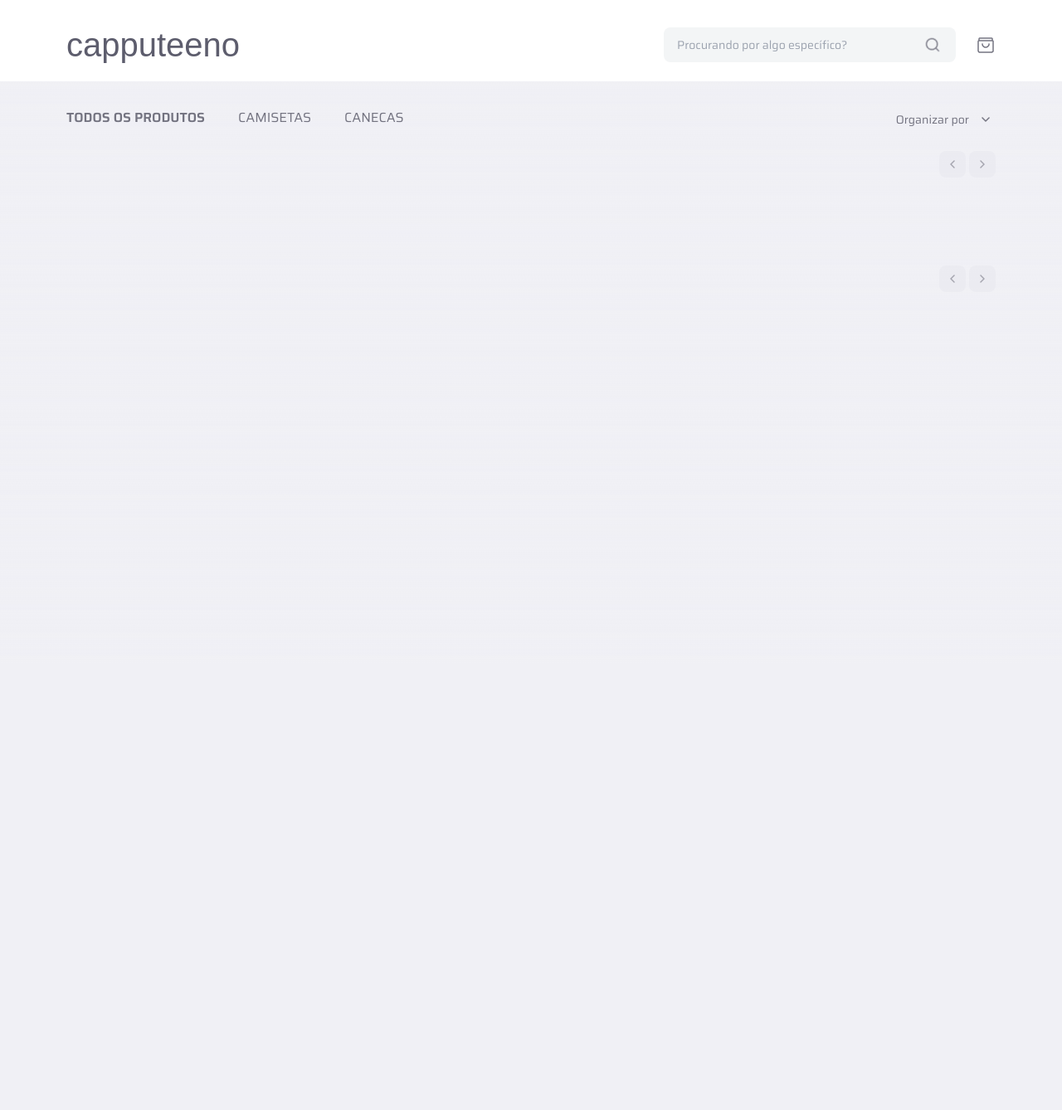
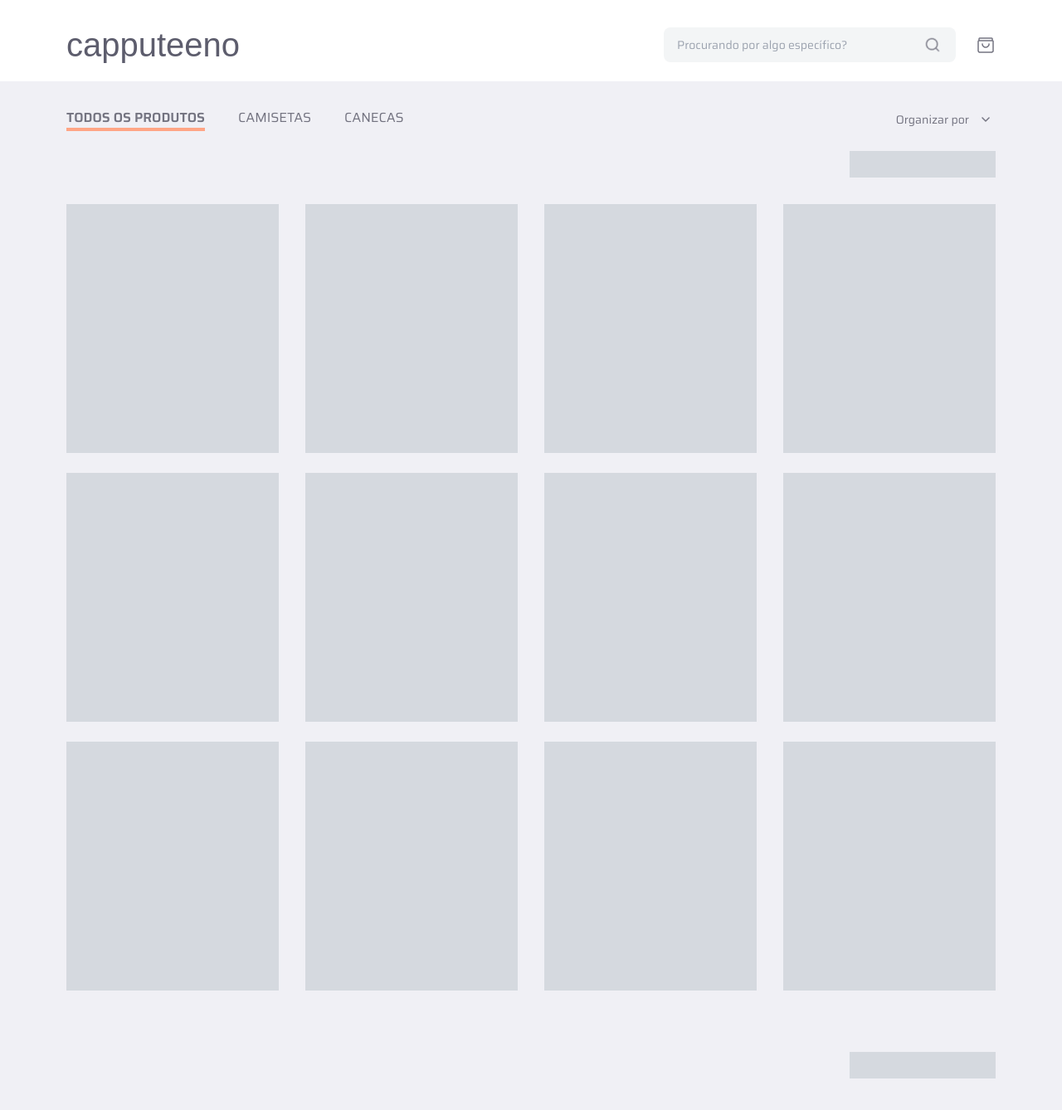
Before and after one commit to carolinavalladares/frontend-challenge, a Next.js app in the folder client/: page / in a window 1280 px wide. Shown: the top 1338 px of the page at 83% size. Before the commit the page ends 800 px from the top, so only its background shows below. Built offline with nearby package versions, Linux system fonts and the light colour scheme; a web font is replaced by a local one.

Commit message:
feat: add skeletons

```diff
--- a/client/app/Pagination.tsx
+++ b/client/app/Pagination.tsx
@@ -2,9 +2,10 @@
 import useShop from "@/hooks/useShop";
 import Image from "next/image";
 import { useEffect, useState } from "react";
+import Skeleton from "./Skeleton";
 
 export default function Pagination() {
-  const { pagination, updateCurrentPage, setCurrentPage } = useShop();
+  const { pagination, updateCurrentPage, setCurrentPage, products } = useShop();
   const [pages, setPages] = useState<number[]>([]);
 
   useEffect(() => {
@@ -14,6 +15,14 @@ export default function Pagination() {
     }
     setPages(arr);
   }, [pagination]);
+
+  if (products.length <= 0) {
+    return (
+      <div className="flex items-center justify-end">
+        <Skeleton className="h-8 w-44" />
+      </div>
+    );
+  }
 
   return (
     <div className="flex items-center justify-end gap-2">
--- a/client/app/ProductCard.tsx
+++ b/client/app/ProductCard.tsx
@@ -2,6 +2,7 @@ import { IProduct } from "@/types";
 import formatPrice from "@/util/formatPrice";
 import Image from "next/image";
 import Link from "next/link";
+import Skeleton from "./Skeleton";
 
 interface IProps {
   product: IProduct;
@@ -9,7 +10,7 @@ interface IProps {
 
 export default function ProductCard({ product }: IProps) {
   return (
-    <div className="bg-white rounded-t-lg max-w-[256px] h-[300px] overflow-hidden">
+    <div className="bg-white rounded-t-lg max-w-[256px]  overflow-hidden">
       <Link title={`${product.name}`} href={`/product/${product.id}`}>
         <Image
           width={256}
--- a/client/app/Showcase.tsx
+++ b/client/app/Showcase.tsx
@@ -4,6 +4,7 @@ import useShop from "@/hooks/useShop";
 import Filter from "./Filter";
 import ProductCard from "./ProductCard";
 import Pagination from "./Pagination";
+import Skeleton from "./Skeleton";
 
 export default function Showcase() {
   const { products, updateCurrentCategory, currentCategory } = useShop();
@@ -23,8 +24,8 @@ export default function Showcase() {
             className={`${
               currentCategory == "all"
                 ? "font-semibold border-b-[#ffa585] text-[#41414d]"
-                : null
-            } uppercase text-base font-normal text-[#737380] border-b-4 border-b-transparent`}
+                : "border-b-transparent"
+            } uppercase text-base font-normal text-[#737380] border-b-4`}
             onClick={(e) => handleTabs(e)}
             name="all"
           >
@@ -34,8 +35,8 @@ export default function Showcase() {
             className={`${
               currentCategory == "t-shirts"
                 ? "font-semibold border-b-[#ffa585] text-[#41414d]"
-                : null
-            } uppercase text-base font-normal text-[#737380] border-b-4 border-b-transparent`}
+                : "border-b-transparent"
+            } uppercase text-base font-normal text-[#737380] border-b-4`}
             onClick={(e) => handleTabs(e)}
             name="t-shirts"
           >
@@ -45,8 +46,8 @@ export default function Showcase() {
             className={`${
               currentCategory == "mugs"
                 ? "font-semibold border-b-[#ffa585] text-[#41414d]"
-                : null
-            } uppercase text-base font-normal text-[#737380] border-b-4 border-b-transparent`}
+                : "border-b-transparent"
+            } uppercase text-base font-normal text-[#737380] border-b-4 `}
             onClick={(e) => handleTabs(e)}
             name="mugs"
           >
@@ -61,11 +62,28 @@ export default function Showcase() {
         <Pagination />
 
         <div className="mt-8 mb-[74px]">
-          <div className="grid grid-cols-4 gap-x-8 gap-y-6">
-            {products.map((product, index) => {
-              return <ProductCard product={product} key={index} />;
-            })}
-          </div>
+          {products.length > 0 ? (
+            <div className="grid grid-cols-4 gap-x-8 gap-y-6">
+              {products.map((product, index) => {
+                return <ProductCard product={product} key={index} />;
+              })}
+            </div>
+          ) : (
+            <div className="grid grid-cols-4 gap-x-8 gap-y-6">
+              <Skeleton className="h-[300px] w-full" />
+              <Skeleton className="h-[300px] w-full" />
+              <Skeleton className="h-[300px] w-full" />
+              <Skeleton className="h-[300px] w-full" />
+              <Skeleton className="h-[300px] w-full" />
+              <Skeleton className="h-[300px] w-full" />
+              <Skeleton className="h-[300px] w-full" />
+              <Skeleton className="h-[300px] w-full" />
+              <Skeleton className="h-[300px] w-full" />
+              <Skeleton className="h-[300px] w-full" />
+              <Skeleton className="h-[300px] w-full" />
+              <Skeleton className="h-[300px] w-full" />
+            </div>
+          )}
         </div>
 
         <Pagination />
--- /dev/null
+++ b/client/app/Skeleton.tsx
@@ -0,0 +1,6 @@
+interface IProps {
+  className: string;
+}
+export default function Skeleton({ className }: IProps) {
+  return <div className={`bg-gray-300 animate-pulse ${className}`}></div>;
+}
--- a/client/app/product/[id]/Product.tsx
+++ b/client/app/product/[id]/Product.tsx
@@ -4,6 +4,7 @@ import { useState, useEffect } from "react";
 import { useParams } from "next/navigation";
 import Image from "next/image";
 import formatPrice from "@/util/formatPrice";
+import Skeleton from "@/app/Skeleton";
 
 export default function Product() {
   const [product, setProduct] = useState<IProduct | undefined>(undefined);
@@ -45,7 +46,30 @@ export default function Product() {
   };
 
   if (!product) {
-    return <div>Loading...</div>;
+    return (
+      <div className="flex gap-8 w-full">
+        <div>
+          <Skeleton className={`w-[640px] h-[580px] `} />
+        </div>
+
+        <div className="flex flex-col w-full">
+          <Skeleton className="h-3 w-[200px]" />
+          <Skeleton className=" h-8 mt-3 w-full" />
+
+          <Skeleton className=" h-7 mt-1 w-[200px]" />
+
+          <Skeleton className="h-3 mt-6 mb-14" />
+
+          <div className="flex-1">
+            <Skeleton className="h-4 mb-2" />
+
+            <Skeleton className="h-[200px]" />
+          </div>
+
+          <Skeleton className=" h-11" />
+        </div>
+      </div>
+    );
   }
 
   return (
--- /dev/null
+++ b/client/app/product/[id]/loading.tsx
@@ -0,0 +1,46 @@
+import Skeleton from "@/app/Skeleton";
+import Image from "next/image";
+import Link from "next/link";
+
+export default function loading() {
+  return (
+    <div>
+      <Link
+        title="voltar"
+        href={"/"}
+        className="mt-6 text-[#617480] text-sm font-medium flex items-center justify-center gap-2 w-fit"
+      >
+        <Image
+          width={20}
+          height={20}
+          alt="ícone de seta"
+          src={"/icons/back-icon.png"}
+        />
+        <span>Voltar</span>
+      </Link>
+
+      <div className="flex gap-8 w-full mt-6">
+        <div>
+          <Skeleton className={`w-[640px] h-[580px] `} />
+        </div>
+
+        <div className="flex flex-col w-full">
+          <Skeleton className="h-3 w-[200px]" />
+          <Skeleton className=" h-8 mt-3 w-full" />
+
+          <Skeleton className=" h-7 mt-1 w-[200px]" />
+
+          <Skeleton className="h-3 mt-6 mb-14" />
+
+          <div className="flex-1">
+            <Skeleton className="h-4 mb-2" />
+
+            <Skeleton className="h-[200px]" />
+          </div>
+
+          <Skeleton className=" h-11" />
+        </div>
+      </div>
+    </div>
+  );
+}
```
